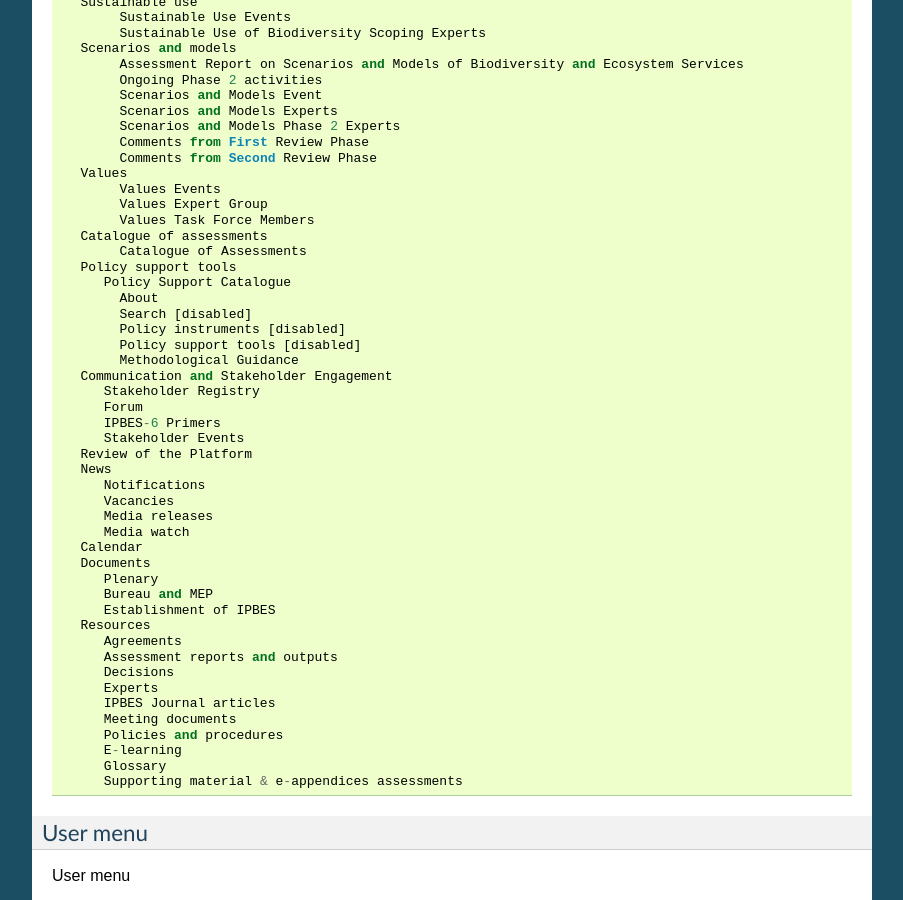
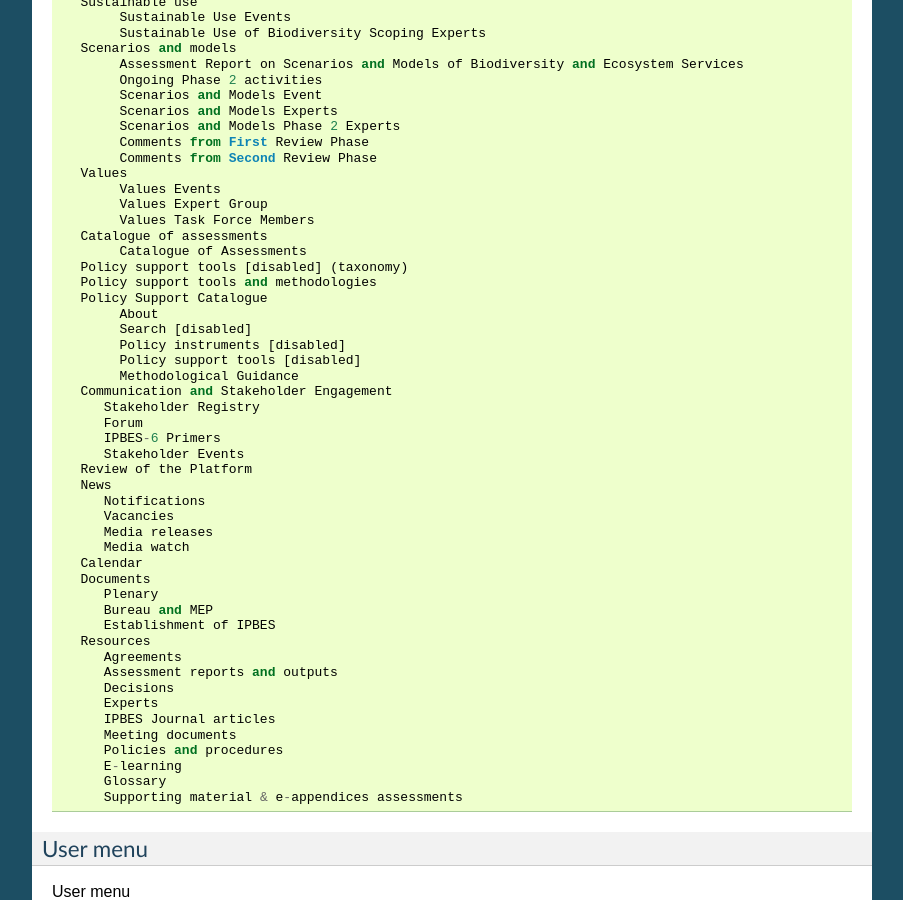
Before and after one commit to ipbes/ipbeswebdocs, a Sphinx documentation site: the page built from docs/majorcomponents.rst, in a window 1280 px wide and 900 px high, scrolled down 1639 px. Shown: the whole window, without its empty margins (198-1101 px from the left). Built offline with Sphinx 7.4.7, drawn with Linux system fonts in a browser that asks for light colours.

Commit message:
Update majorcomponents.rst

```diff
--- a/docs/majorcomponents.rst
+++ b/docs/majorcomponents.rst
@@ -114,8 +114,9 @@ Main menu::
            Values Task Force Members
       Catalogue of assessments
            Catalogue of Assessments
-      Policy support tools
-         Policy Support Catalogue
+      Policy support tools [disabled] (taxonomy)
+      Policy support tools and methodologies
+      Policy Support Catalogue
            About
            Search [disabled]
            Policy instruments [disabled]
```
